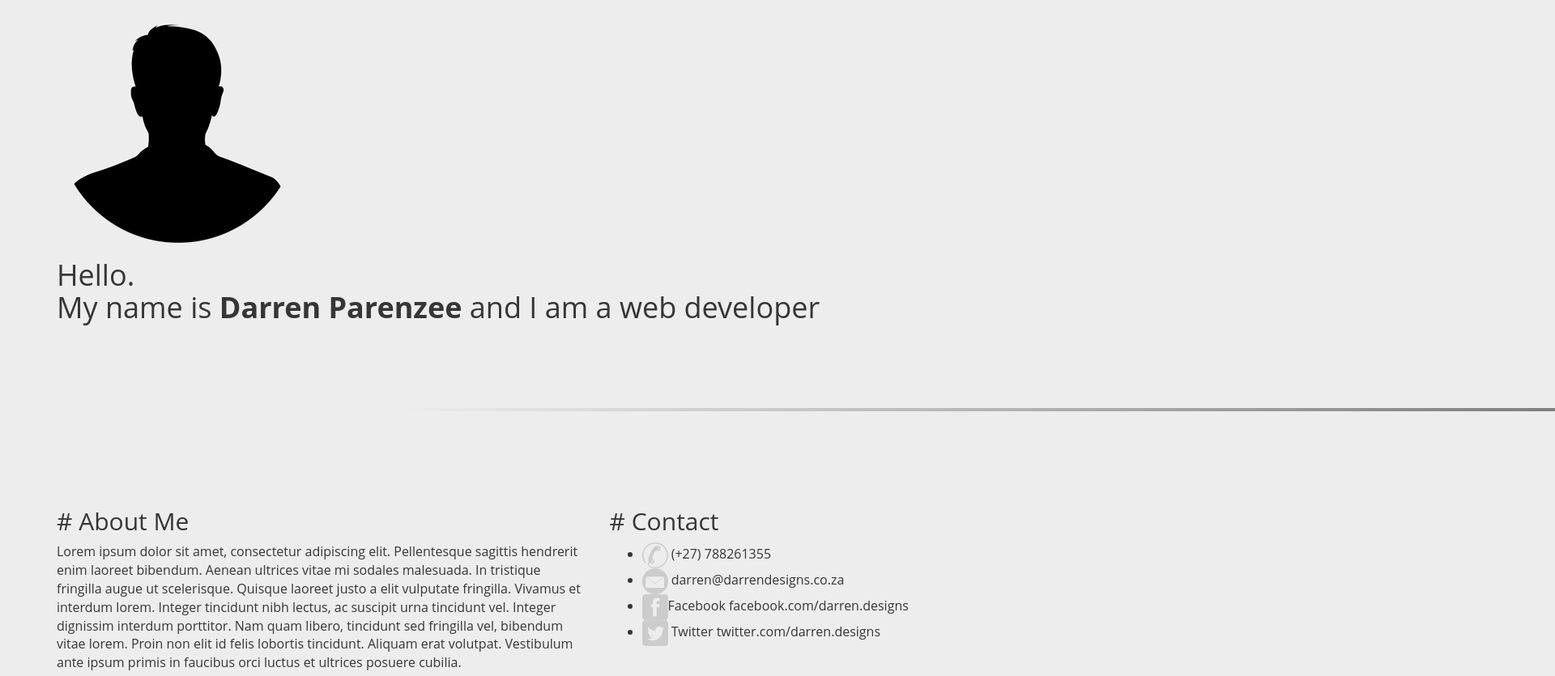
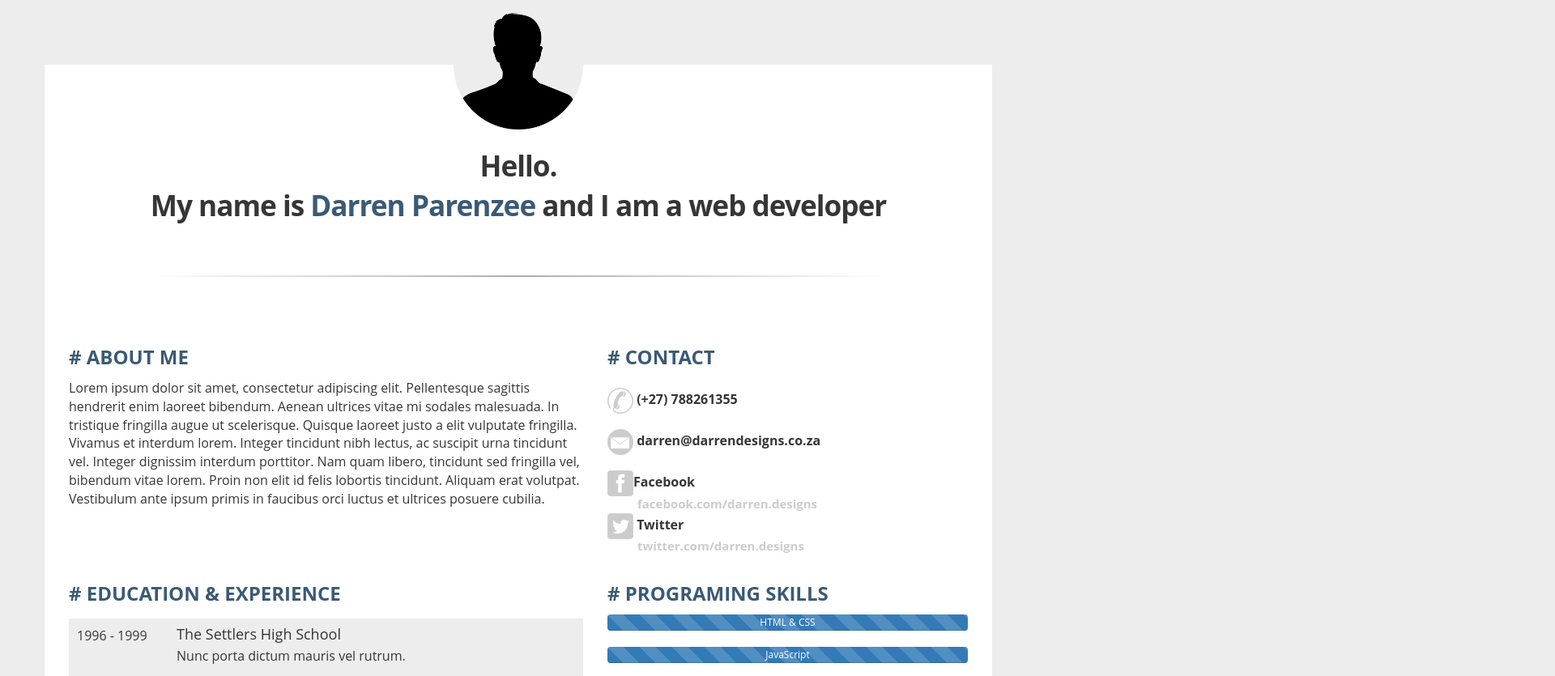
Before and after one commit to DarrenParenzee/PortfolioResume, a plain HTML site: page index.html in a window 1280 px wide. Shown: the top 835 px of the page at 81% size, 1920 px wide, since content can reach past the window. Drawn offline with nearby package versions, Linux system fonts and the light colour scheme.

Commit message:
Project complete v1

```diff
--- a/index.html
+++ b/index.html
@@ -13,7 +13,7 @@
   <body>
 
     <section>
-      <div class="container">
+      <div class="container container-main">
         <img src="img/person.png" class="profile-img">
         <header>
           <h1>Hello.<br /> My name is <strong>Darren Parenzee</strong> and I am a web developer</h1>
--- /dev/null
+++ b/scss/_contact.scss
@@ -0,0 +1,20 @@
+.contact-list {
+	padding: 0;
+	margin: 0;
+
+	li {
+		list-style: none;
+		font-weight: bold;
+		line-height: 3.2em;
+	}
+	span {
+		display: block;
+		margin: 0;
+		margin-left: 37px;
+		padding: 0;
+		line-height: 0.1em;
+		font-size: 15px;
+		color: #ccc;
+		font-weight: regular;
+	}
+}
--- /dev/null
+++ b/scss/_footer.scss
@@ -0,0 +1,8 @@
+$primary-color: #3b5a76;
+
+footer {
+	background: $primary-color;
+	color: #FFF;
+	text-align: center;
+	padding: 20px 0;
+}
--- /dev/null
+++ b/scss/_header.scss
@@ -0,0 +1,20 @@
+header {
+	min-height: 100px;
+	overflow: auto;
+}
+header h1 {
+	margin: 0;
+	padding-top: 20px;
+	font-size: 2.2em;
+	font-weight: 700;
+	text-transformation: uppercase;
+	letter-spacing: -1px;
+	text-align: center;
+	line-height: 1.4em;
+}
+.profile-img {
+	width:160px;
+	display: block;
+	margin: auto;
+	margin-top: -80px;
+}
--- /dev/null
+++ b/scss/_work-list.scss
@@ -0,0 +1,9 @@
+.work-list {
+
+	li {
+		list-style: none;
+		float: left;
+		padding: 0 10px;
+		margin-bottom: 30px;
+	}
+}
--- a/scss/style.scss
+++ b/scss/style.scss
@@ -1,4 +1,8 @@
 @import '_bootstrap.scss';
+@import '_header.scss';
+@import '_contact.scss';
+@import '_work-list.scss';
+@import '_footer.scss';
 
 /* Variable */
 
@@ -13,7 +17,31 @@ body {
 	background: $background-color;
 	font-size: $font;
 }
-
+h2 {
+	font-weight: 700;
+	text-transform: uppercase;
+	line-height: 1.4em;
+	font-size: 1.5em;
+}
+.row {
+	margin-bottom: 20px;
+}
 .media-left {
 	width: 20%;
 }
+.primary, strong, h2 {
+	color: $primary-color;
+}
+.container-main {
+	background: #FFF;
+	margin-top: 80px;
+	padding: 0 30px 30px 30px;
+}
+.line {
+	max-width: 100%;
+	padding: 40px 0;
+}
+.media {
+	background: $background-color;
+	padding: 10px;
+}
```
Also changed, not shown: css/style.css, 1 other file.
